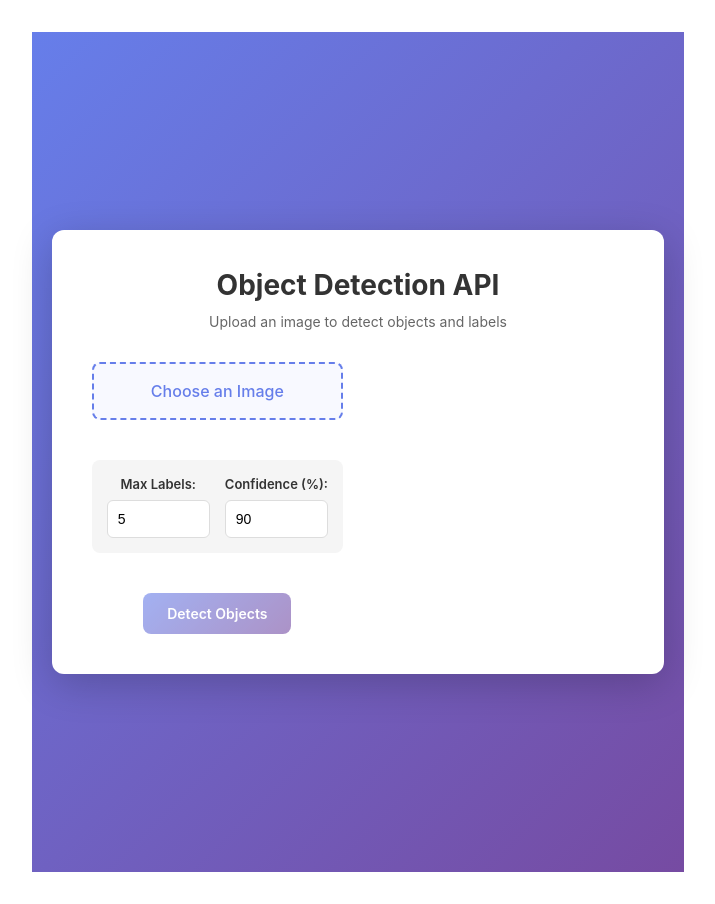
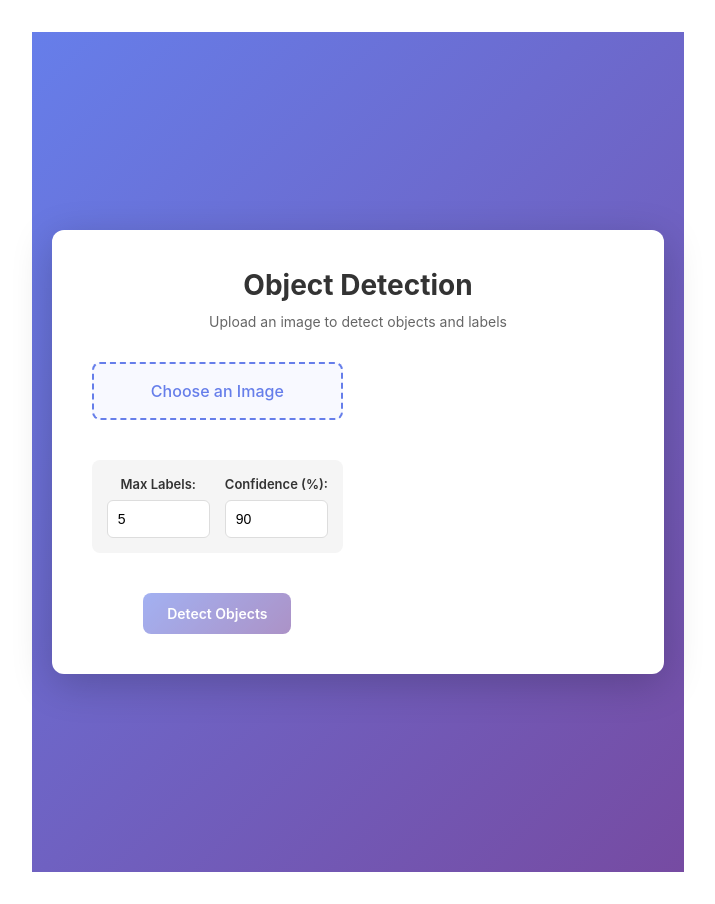
Before and after one commit to djrajasekar/Object-Detection-API-Lamda, a React (Vite) app: page / in a window 1280 px wide. Shown: the whole page, without its empty margins (282-997 px from the left). Built offline with nearby package versions, Linux system fonts and the light colour scheme.

Commit message:
Change header text from 'Object Detection API' to 'Object Detection'

```diff
--- a/ObjectDetectionUI.jsx
+++ b/ObjectDetectionUI.jsx
@@ -194,7 +194,7 @@ const ObjectDetectionUI = () => {
   return (
     <div className="detection-container">
       <div className="detection-card">
-        <h1>Object Detection API</h1>
+        <h1>Object Detection</h1>
         <p className="subtitle">Upload an image to detect objects and labels</p>
 
         <div className="content-wrapper">
```
